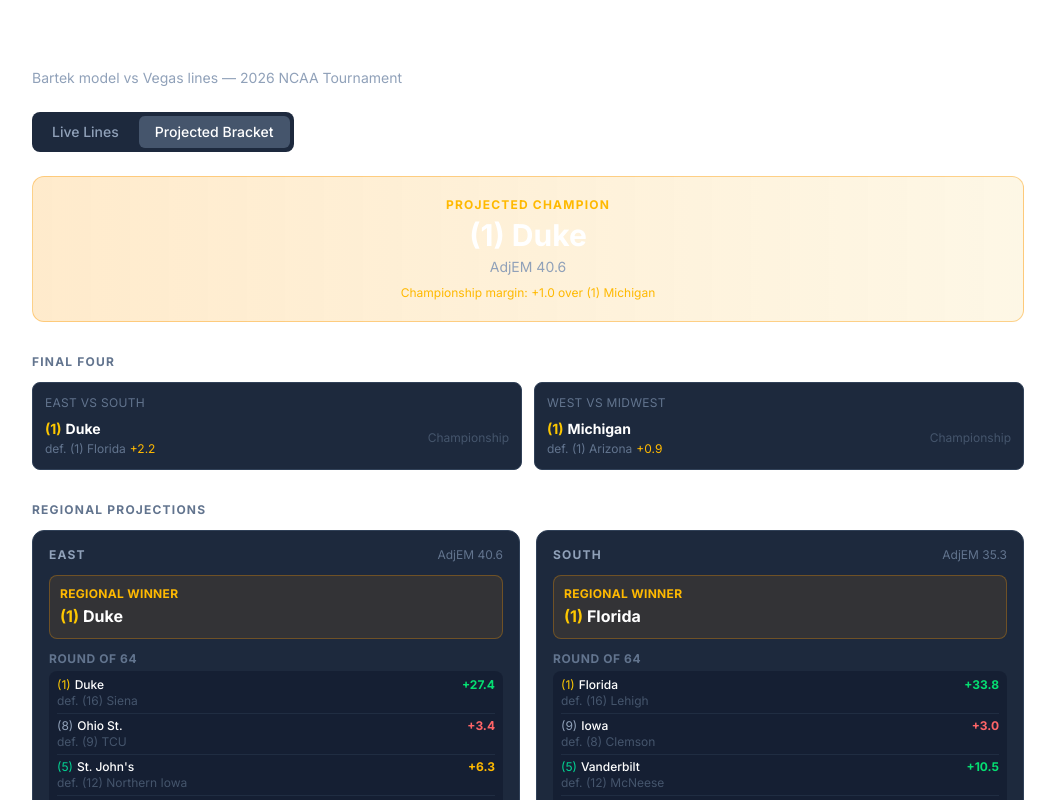
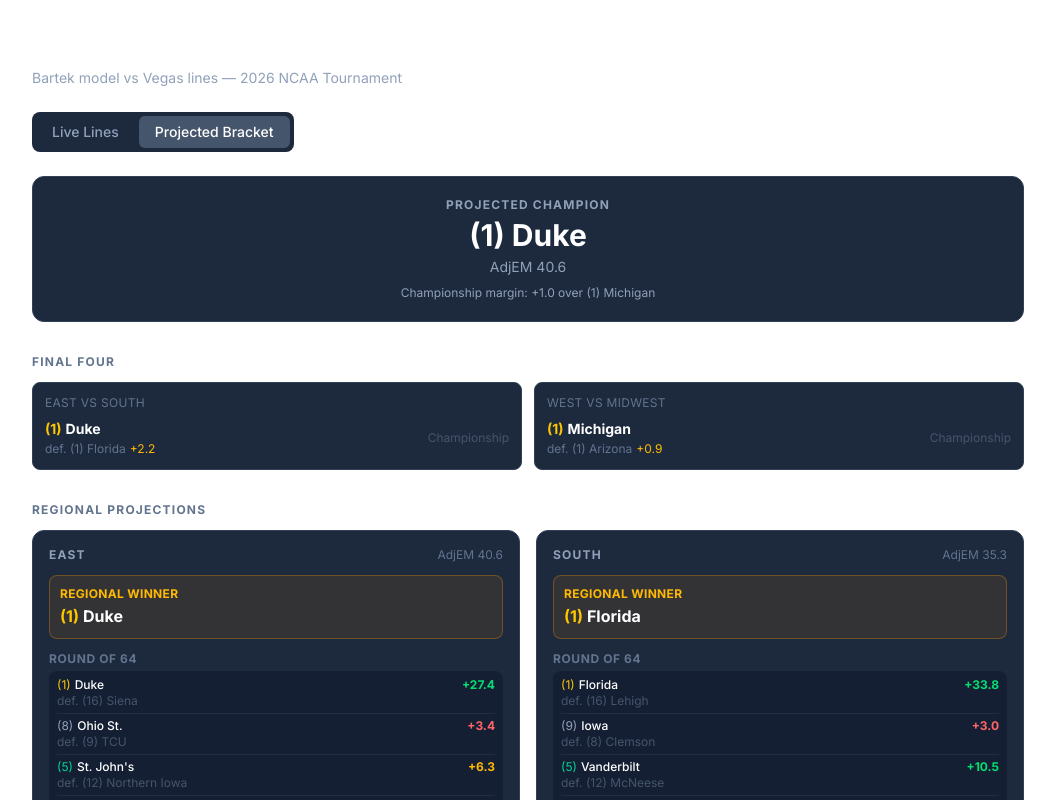
Before and after one commit to bosworthron/ncaa-madness-predictor, a Next.js app: page / in a window 1280 px wide. Both pictures are taken after a click on the button "Projected Bracket". Shown: the top 800 px of the page, without its empty margins (112-1167 px from the left). Built offline with nearby package versions, Linux system fonts and the light colour scheme; no server answers.

Commit message:
style: change champion hero to slate to match card styling

```diff
--- a/src/app/components/BracketProjection.tsx
+++ b/src/app/components/BracketProjection.tsx
@@ -102,8 +102,8 @@ export default function BracketProjection({ projection }: BracketProjectionProps
   return (
     <div>
       {/* Champion hero */}
-      <div className="bg-gradient-to-r from-amber-500/20 to-yellow-500/10 border border-amber-500/40 rounded-xl p-5 mb-8 text-center">
-        <div className="text-amber-400 text-xs font-bold uppercase tracking-widest mb-1">Projected Champion</div>
+      <div className="bg-slate-800 border border-slate-700 rounded-xl p-5 mb-8 text-center">
+        <div className="text-slate-400 text-xs font-bold uppercase tracking-widest mb-1">Projected Champion</div>
         <div className="text-white text-3xl font-bold mb-1">
           ({champion.seed}) {champion.name}
         </div>
@@ -111,7 +111,7 @@ export default function BracketProjection({ projection }: BracketProjectionProps
           <div className="text-slate-400 text-sm">AdjEM {champion.adjEM.toFixed(1)}</div>
         )}
         {championship.hasData && (
-          <div className="text-amber-400 text-xs mt-2">
+          <div className="text-slate-400 text-xs mt-2">
             Championship margin: +{championship.margin.toFixed(1)} over ({championship.loser.seed}) {championship.loser.name}
           </div>
         )}
```
